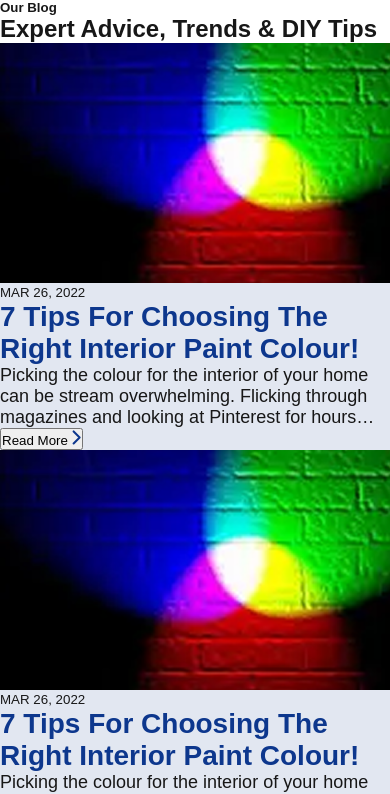
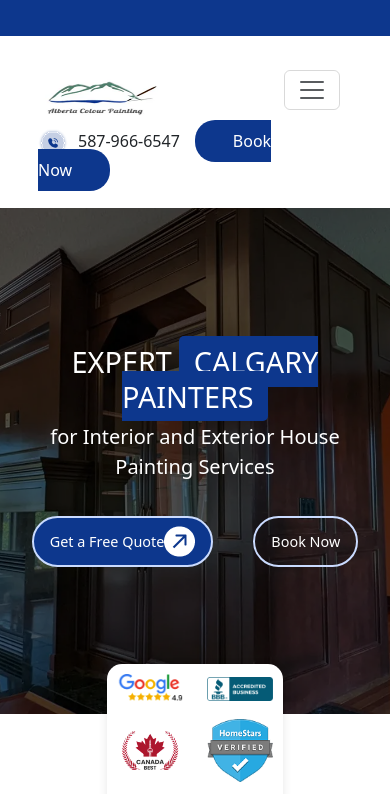
Before and after one commit to ditinus/albarta-painting-react19-website, a Next.js app: page /blog in a window 390 px wide. Shown: the top 794 px of the page. Built offline with nearby package versions, Linux system fonts and the light colour scheme.

Commit message:
updated the home page

```diff
--- a/src/app/Layout/Footer/index.tsx
+++ b/src/app/Layout/Footer/index.tsx
@@ -13,7 +13,7 @@ const Footer = () => {
               <h5 className="text-uppercase let">Let's</h5>
               <h2 className="Get ">GET IN TOUCH</h2>
             </div>
-            <div className="col-lg-4  align-self-end">
+            <div className="col-lg-4  align-self-end mt-5">
               <Button
                 variant="outline-light text-white  border-white  d-flex align-items-center gap-4"
                 className="button-footer"
--- a/src/app/blog/page.tsx
+++ b/src/app/blog/page.tsx
@@ -1,13 +1,27 @@
-import { Container } from "react-bootstrap"
-import BlogGrid from "../components/Blog/BlogGrid"
-import { blogPosts } from "../lib/data"
+"use client";
+import { Container } from "react-bootstrap";
+import BlogGrid from "../components/Blog/BlogGrid";
+import { blogPosts } from "../lib/data";
+import Top from "../components/top/Top";
+import HomeNavbar from "../components/Home/HomeNavbar";
+import HomeHero from "../components/Home/HomeHero";
+import HomeBadges from "../components/Home/HomeBadges";
+import HomeBanner from "../components/Home/HomeBanner";
+import ContactForm from "../components/ContactForm";
 
 export default function Blog() {
   return (
+    <>
+      <Top />
+      <HomeNavbar />
+      <HomeHero />
+      <HomeBadges />
+      <BlogGrid posts={blogPosts} />
+      <Container>
+        <HomeBanner />
+      </Container>
 
-     <>
-       <BlogGrid posts={blogPosts} />
-
-       </>
-  )
+      <ContactForm />
+    </>
+  );
 }
--- a/src/app/components/Blog/BlogCard.tsx
+++ b/src/app/components/Blog/BlogCard.tsx
@@ -22,8 +22,8 @@ export default function BlogCard({ post }: BlogCardProps) {
           priority
         />
       </div>
-      <Card.Body className="mt-4">
-        <small className="text-muted">{formatDate(post.date)}</small>
+      <Card.Body className="cardBg">
+        <small className="text-muted cardB ">{formatDate(post.date)}</small>
         <Card.Title
           className="mt-4 mb-3"
           style={{
@@ -47,12 +47,12 @@ export default function BlogCard({ post }: BlogCardProps) {
           {post.excerpt}
         </Card.Text>
       </Card.Body>
-      <Card.Footer className="border-0 mt-3 bg-transparent">
+      <Card.Footer className="border-0  bg-transparent">
         <Link
           href={`/blog/${post.slug}`}
-          className="blog-btn text-decoration-none"
+          className=" text-decoration-none"
         >
-          <Button variant="link" className="p-0 text-dark">
+          <Button variant="link"  className="p-0 blog-btn  text-decoration-none">
             Read More{" "}
             <svg
               width="9"
--- a/src/app/components/Blog/BlogGrid.tsx
+++ b/src/app/components/Blog/BlogGrid.tsx
@@ -11,7 +11,7 @@ export default function BlogGrid({ posts }: BlogGridProps) {
     <Container className="my-5">
       <div className="text-center my-5">
         <h5>Our Blog</h5>
-        <h2>Expert Advice, Trends & DIY Tips</h2>
+        <h2 className="ReadMore">Expert Advice, Trends & DIY Tips</h2>
       </div>
       <Row xs={1} md={2} lg={3} className="g-4">
         {posts.map((post) => (
--- a/src/app/components/Blog/blog.css
+++ b/src/app/components/Blog/blog.css
@@ -6,12 +6,15 @@
 
 .blog-btn {
   color: #0d378d;
-  margin-top: 20px !important;
+
   margin: 0;
   font-size: 18px;
   font-weight: 700;
 }
+.ReadMore {
 
+  color: #0d378d;
+}
 
 
 .card-title {
@@ -19,3 +22,13 @@
   font-weight: bold;
   color: #0d378d;
 }
+
+.cardB {
+  background-color: #cee4e1;
+  padding: 5px ;
+  padding-left: 10px;
+  padding-right: 10px;
+  margin-top: 24px;
+  color: #0d378d !important;
+ font-weight: 700;
+}
--- a/src/app/layout.tsx
+++ b/src/app/layout.tsx
@@ -13,7 +13,7 @@ const geistMono = Geist_Mono({
 });
 
 export const metadata: Metadata = {
-  title: "Albarta",
+  title: "Alberta",
   description: "Generated by create next app",
 };
 
```
Also changed, not shown: src/app/Layout/Footer/style.css (+7 -1 lines), src/app/components/Home/HomeOurGallery.css (+24 -0 lines), src/app/components/Home/HomeOurGallery.tsx (+24 -17 lines), 1 other file (tests, documents, lock files or other folders).
